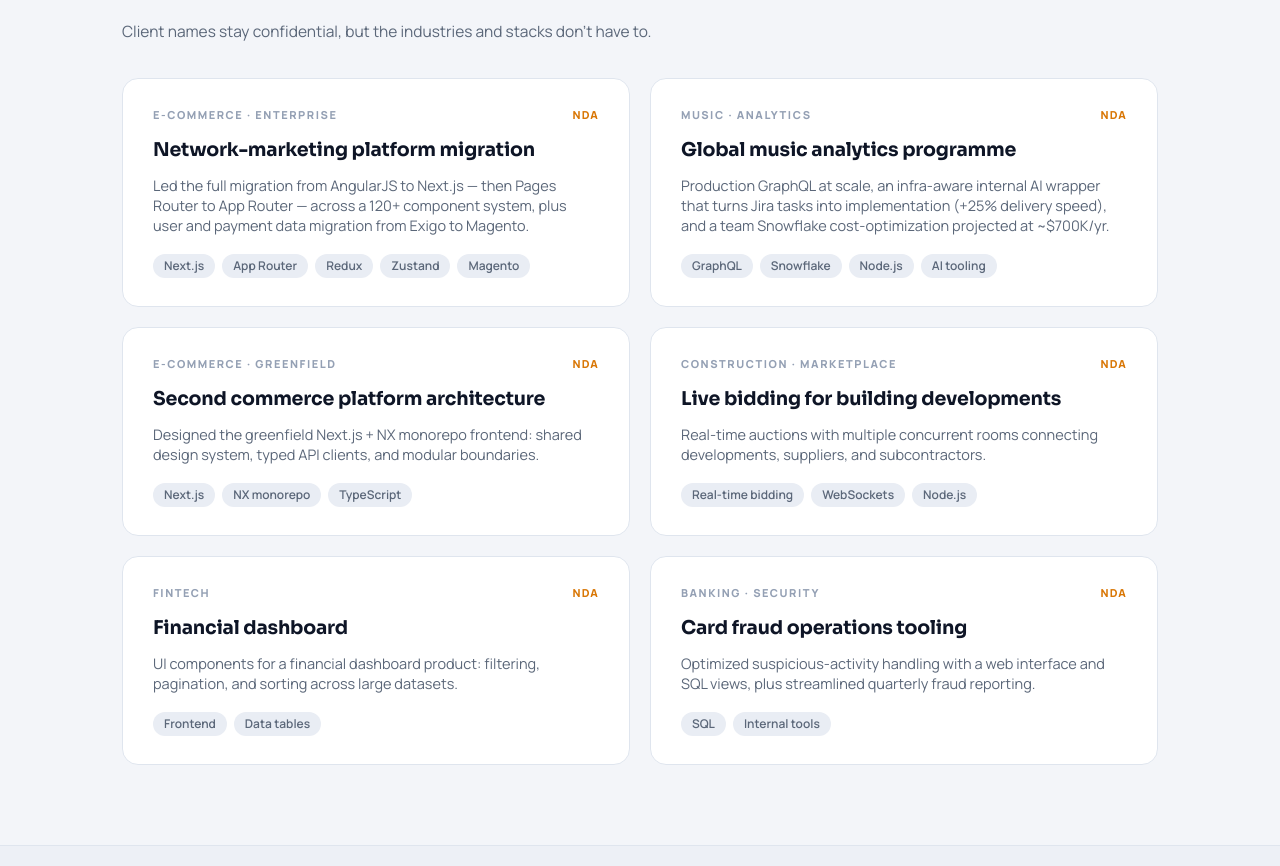
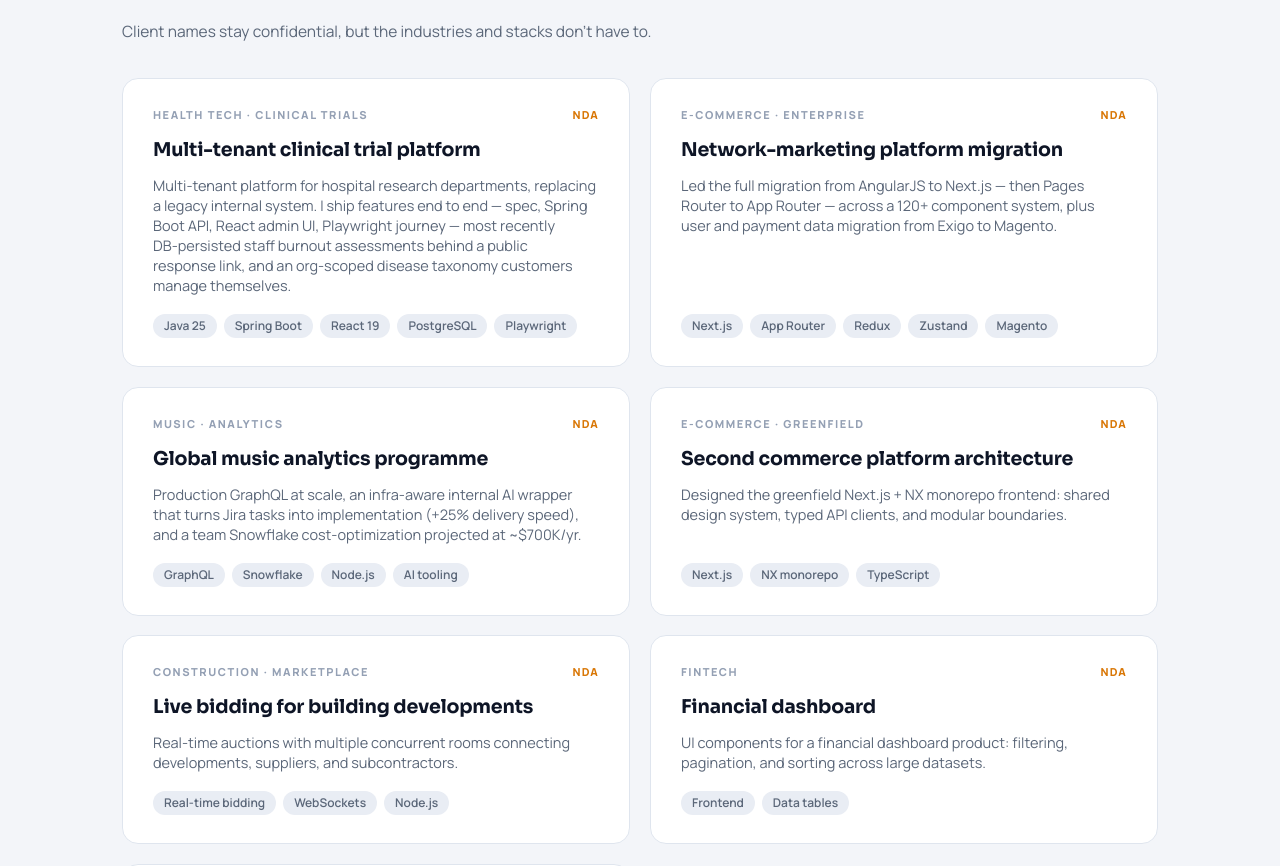
Before and after one commit to Klypalskyi/portfolio, a Next.js app: page / in a window 1280 px wide. Shown: the part 1755-2621 px from the top of the page. Built offline with nearby package versions, Linux system fonts and the light colour scheme.

Commit message:
Add the current clinical-trial engagement to the NDA grid
Placed first, ahead of the older engagements. Describes the platform and my
own contributions — burnout assessments and the org-scoped disease taxonomy,
each taken from spec through API, UI and e2e — without naming the client.

```diff
--- a/content/site.config.ts
+++ b/content/site.config.ts
@@ -119,6 +119,13 @@ export const site: SiteConfig = {
     ndaTitle: 'The rest, under NDA',
     ndaIntro: "Client names stay confidential, but the industries and stacks don't have to.",
     nda: [
+      {
+        category: 'Health tech · Clinical trials',
+        title: 'Multi-tenant clinical trial platform',
+        description:
+          'Multi-tenant platform for hospital research departments, replacing a legacy internal system. I ship features end to end — spec, Spring Boot API, React admin UI, Playwright journey — most recently DB-persisted staff burnout assessments behind a public response link, and an org-scoped disease taxonomy customers manage themselves.',
+        tags: ['Java 25', 'Spring Boot', 'React 19', 'PostgreSQL', 'Playwright'],
+      },
       {
         category: 'E-commerce · Enterprise',
         title: 'Network-marketing platform migration',
```
